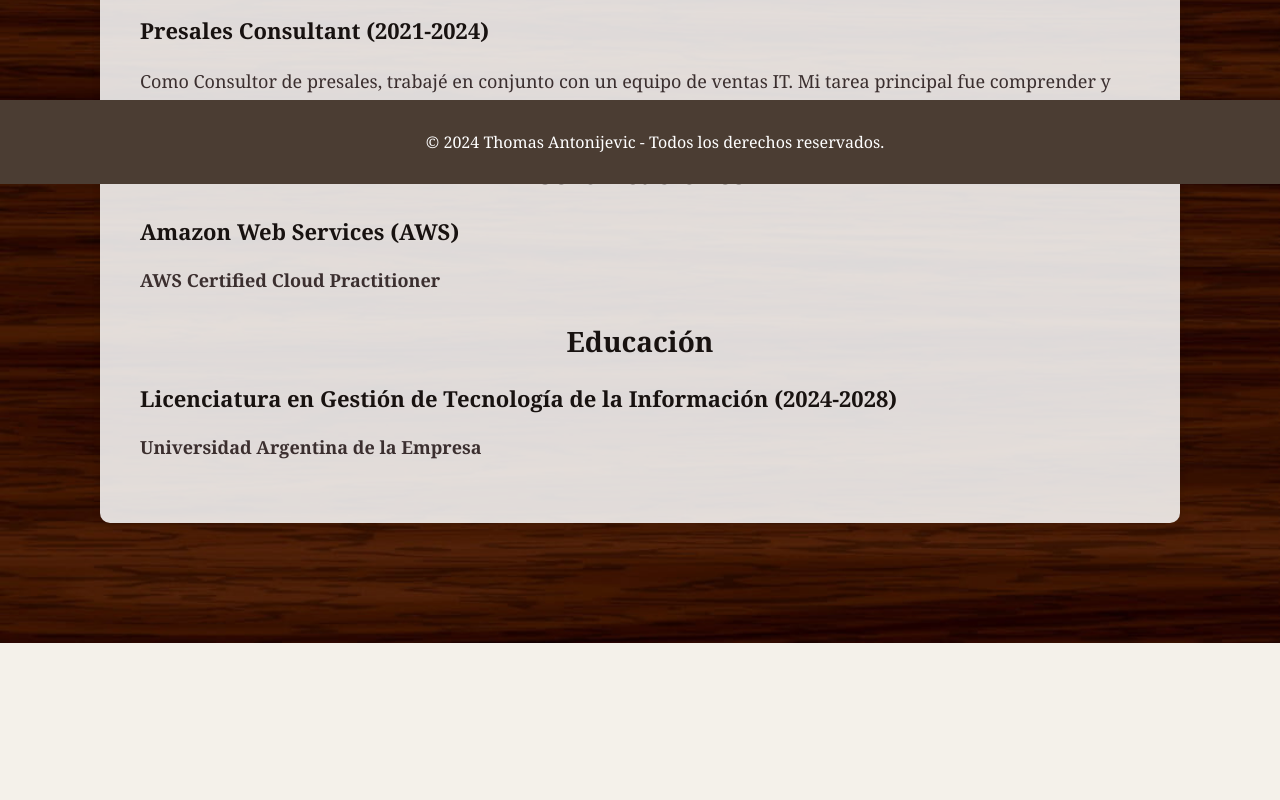
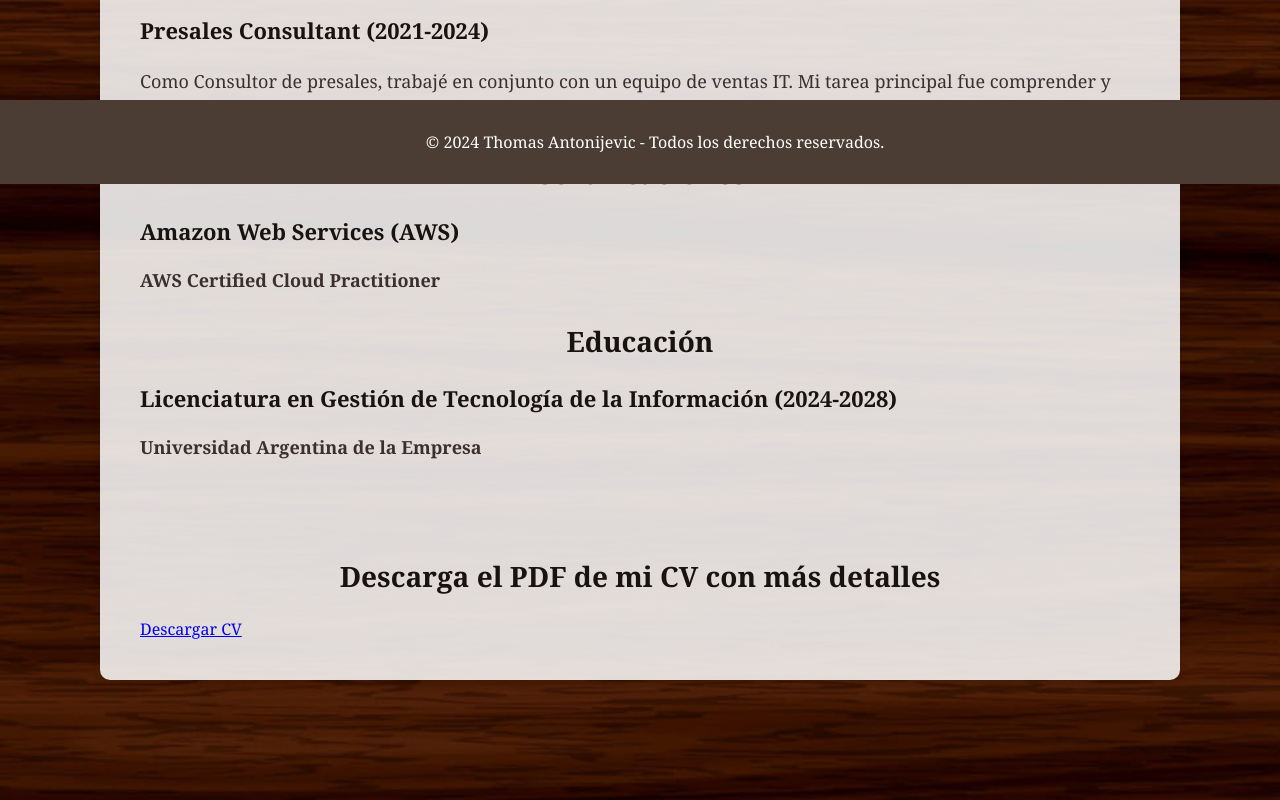
Before and after one commit to thomasantonijevic/DesarrolloWeb, a plain HTML site: page curriculum.html in a window 1280 px wide. Shown: the part 626-1426 px from the top of the page. Before the commit the page ends 1269 px from the top, so only its background shows below. Drawn offline with Linux system fonts and the light colour scheme.

Commit message:
Add files via upload

```diff
--- a/curriculum.html
+++ b/curriculum.html
@@ -3,7 +3,7 @@
 <head>
     <meta charset="UTF-8">
     <meta name="viewport" content="width=device-width, initial-scale=1.0">
-    <title>Dream | Curriculum</title>
+    <title>Curriculum</title>
     <link rel="stylesheet" href="style.css">
 </head>
 <body>
@@ -39,6 +39,9 @@
         <h2>Educación</h2>
         <h3>Licenciatura en Gestión de Tecnología de la Información (2024-2028)</h3>
         <h4>Universidad Argentina de la Empresa</h4>
+        <br><br>
+        <h2>Descarga el PDF de mi CV con más detalles</h2>
+        <a href="mi_curriculum.pdf" target="_blank" download> Descargar CV </a>
     </section>
 
     <footer>
```
Also changed, not shown: 1 other file.
